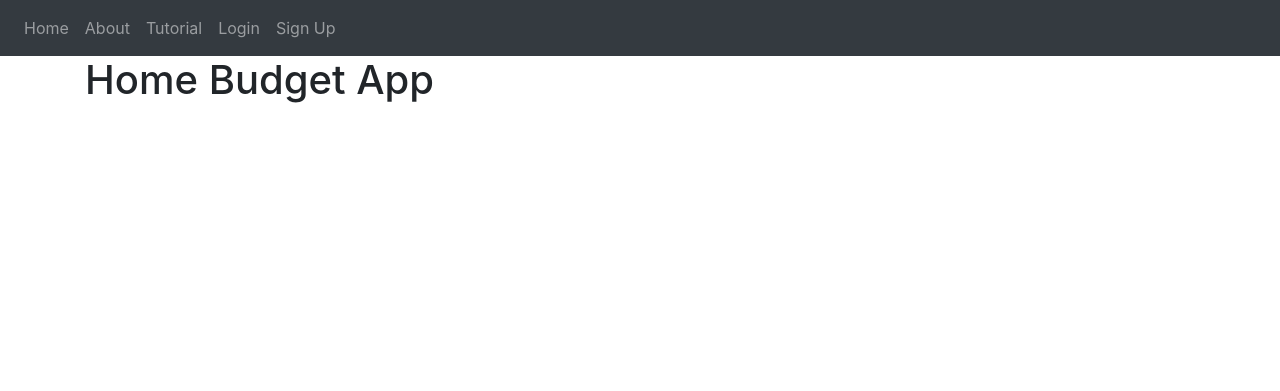
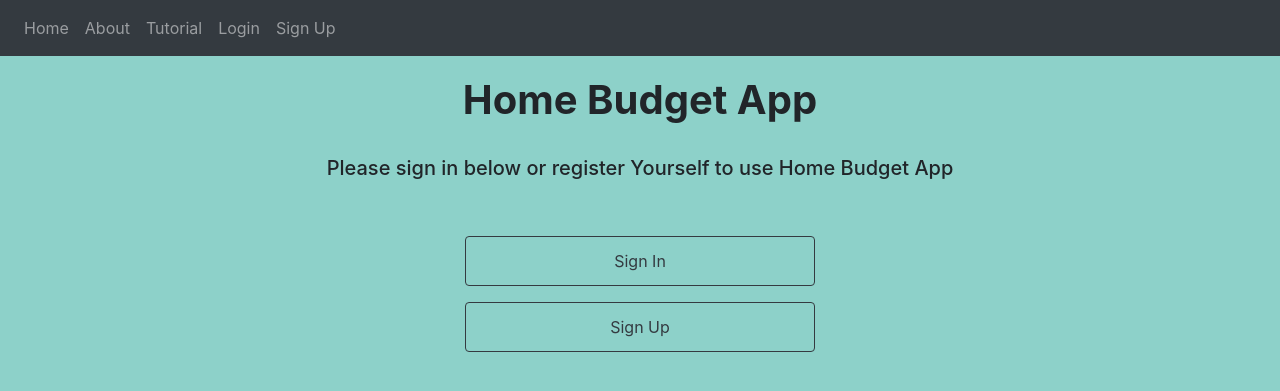
Before and after one commit to justynagibas/HomeBudgetApp, a Flask app: page / in a window 1280 px wide. Shown: the top 391 px of the page. Run offline with Flask 3, Linux system fonts and the light colour scheme; parts of the project's set-up code (start-up, migrations or seed data) failed here and were passed over; some libraries are stand-ins or nearby versions.

Commit message:
Add hello page (#32)

```diff
--- a/app/routes/routes.py
+++ b/app/routes/routes.py
@@ -7,6 +7,14 @@ from app.auth.auth_forms import SingupForm, LoginForm
 
 
 @app.route("/")
+@app.route("/hello")
+def hello():
+    if not current_user.is_authenticated:
+        return render_template("hello.html")
+    else:
+        return redirect(url_for("home"))
+
+
 @app.route("/home")
 def home():
     return render_template("home.html")
@@ -16,7 +24,7 @@ def home():
 def signup():
     if current_user.is_authenticated:
         flash("You need to log out before you can create a new account.")
-        return redirect(url_for("home"))
+        return redirect(url_for("hello"))
     form = SingupForm()
     if form.validate_on_submit():
         insert_user(form.login.data, form.password.data)
@@ -29,16 +37,16 @@ def signup():
 def login():
     if current_user.is_authenticated:
         flash("You are already logged in.")
-        return redirect(url_for("home"))
+        return redirect(url_for("hello"))
     form = LoginForm()
     if form.validate_on_submit():
         user = check_user_credentials(form.login.data, form.password.data)
         if user:
             login_user(user)
             flash(f"Successfully logged in as {current_user.user_name}.")
-            return redirect(url_for("home"))
+            return redirect(url_for("hello"))
         else:
-            flash("Login unsuccessfull. Please check username and password.", "danger")
+            flash("Login failed. Please check username and password.", "danger")
     return render_template("login.html", form=form, user=current_user)
 
 
@@ -49,7 +57,7 @@ def logout():
         flash("You have been logged out.")
     else:
         flash("You need to log in before you can log out")
-    return redirect(url_for("home"))
+    return redirect(url_for("hello"))
 
 
 @app.route("/about")
--- a/app/static/style.css
+++ b/app/static/style.css
@@ -0,0 +1,3 @@
+.top-buffer { margin-top:20px; }
+
+.bg-main { background-color: rgb(141, 209, 201)}
--- a/app/templates/about.html
+++ b/app/templates/about.html
@@ -6,7 +6,7 @@
         <div class="col-md-4">
             <div class="vertical-div">
                 <h2 style="text-align: center;">What is HomeBudget?</h2>
-                <div class="rounded bg-light p-3">
+                <div class="rounded p-3">
                     HomeBudget is a cutting-edge web application meticulously crafted to empower you in responsibly managing your finances. With a strong emphasis on financial education, our primary objective is to promote the adoption of zero-based budgeting. To aid you on this enlightening journey, we have developed a robust tool that not only serves as a comprehensive tutorial but also as a practical solution for effectively managing your home finances. Our web app goes beyond mere guidance, offering a complete suite of features to streamline your financial management experience. From tracking your expenses with precision to strategically planning monthly budgets, HomeBudget is your all-in-one solution for achieving financial success.
                 </div>
             </div>
@@ -14,7 +14,7 @@
         <div class="col-md-4">
             <div class="vertical-div">
                 <h2 style="text-align: center;">Why use it?</h2>
-                <div class="rounded bg-light p-3">
+                <div class="rounded p-3">
                     Well, let us illuminate the path for you. Firstly, it's free. Yes, you heard it right – zero cost for a tool that can be your guide to financial success. We believe that learning about budget management shouldn't come with a price tag. Instead, it should be an opportunity for you to gain financial profit. Now, here's the icing on the cake: by using HomeBudget, you're not just managing your finances; you're making real money off of us. It's a fantastic deal that aligns with our vision of fostering fiscal responsibility and empowerment. Join us on this transformative journey, and let's together make managing your finances a rewarding experience. Welcome to a world where financial success is not just a goal but a tangible reality.
                 </div>
             </div>
@@ -22,7 +22,7 @@
         <div class="col-md-4">
             <div class="vertical-div">
                 <h2 style="text-align: center;">About our team</h2>
-                <div class="rounded bg-light p-3">
+                <div class="rounded p-3">
                     Meet the brilliant minds behind HomeBudget – a dynamic team of four students who are passionate about reshaping the landscape of personal finance. Our diverse backgrounds and shared enthusiasm for innovation come together to bring you a cutting-edge web application that stands out in the world of financial management. Why trust us? Well, not only are we driven by a shared vision of promoting financial education, but we've also personally experienced the challenges of managing finances as students. This firsthand knowledge has fueled our dedication to creating a tool that goes beyond expectations – providing not just guidance but a complete solution for effective home finance management.
                 </div>
             </div>
--- /dev/null
+++ b/app/templates/hello.html
@@ -0,0 +1,33 @@
+{% extends "main_layout.html" %} {% block content %}
+<div class="top-buffer"></div>
+
+<div class="d-flex justify-content-center">
+    <div><h1><strong>Home Budget App</strong></h1></div>
+</div>
+
+<div class="d-flex justify-content-center mt-4">
+    <h5>Please sign in below or register Yourself to use Home Budget App</h5>
+</div>
+
+
+<div class="row row mt-5">
+    <div class="col-md-4"></div>
+    <div class="col-md-4">
+        <a href="{{ url_for('login') }}" style="text-decoration: none">
+            <button class="btn btn-outline-dark btn-block" style="height: 50px;">Sign In</button>
+        </a>
+    </div>
+    <div class="col-md-4"></div>
+</div>
+
+<div class="row mt-3">
+    <div class="col-md-4"></div>
+    <div class="col-md-4">
+        <a href="{{ url_for('signup') }}" style="text-decoration: none">
+            <button class="btn btn-outline-dark btn-block" style="height: 50px;">Sign Up</button>
+        </a>
+    </div>
+    <div class="col-md-4"></div>
+</div>
+
+{% endblock %}
--- a/app/templates/home.html
+++ b/app/templates/home.html
@@ -1,4 +1,4 @@
 {% extends "main_layout.html" %} {% block content %}
-    <h1>Home Budget App</h1>
+    <h1>TODO main page</h1>
 
 {% endblock %}
--- a/app/templates/main_layout.html
+++ b/app/templates/main_layout.html
@@ -14,10 +14,12 @@
       href="https://stackpath.bootstrapcdn.com/font-awesome/4.7.0/css/font-awesome.min.css"
       crossorigin="anonymous"
     />
+    <link rel="stylesheet" href="../static/style.css">
+
 
     <title>{% block title %}Home{% endblock %}</title>
   </head>
-  <body>
+  <body class="bg-main">
     <nav class="navbar navbar-expand-lg navbar-dark bg-dark">
       <button
         class="navbar-toggler"
@@ -41,18 +43,17 @@
         </div>
       </div>
     </nav>
-
     {% with messages = get_flashed_messages(with_categories=true) %} {% if
     messages %} {% for category, message in messages %} {% if category ==
     'error' %}
-    <div class="alert alert-danger alter-dismissable fade show" role="alert">
+    <div class="alert alert-danger alter-dismissable fade show text-center" role="alert">
       {{ message }}
       <button type="button" class="close" data-dismiss="alert">
         <span aria-hidden="true">&times;</span>
       </button>
     </div>
     {% else %}
-    <div class="alert alert-success alter-dismissable fade show" role="alert">
+    <div class="alert alert-success alter-dismissable fade show text-center" role="alert">
       {{ message }}
       <button type="button" class="close" data-dismiss="alert">
         <span aria-hidden="true">&times;</span>
```
Also changed, not shown: app/templates/login.html (+7 -4 lines), app/templates/signup.html (+5 -3 lines).
